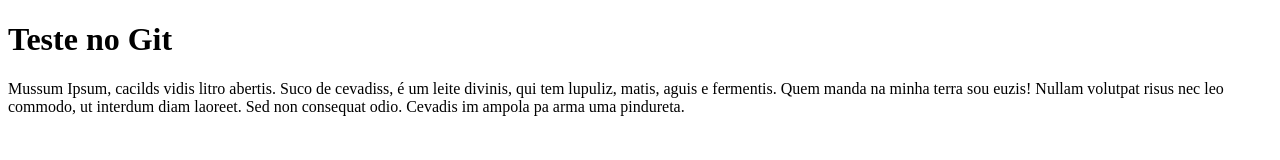
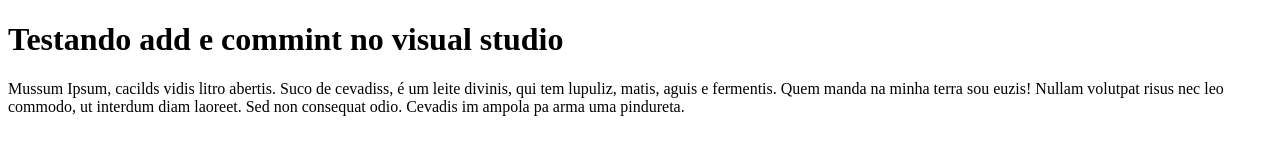
Before and after one commit to drakkefit/adriano-portfolio, a plain HTML site: page index.html in a window 1280 px wide. Drawn offline with Linux system fonts and the light colour scheme.

Commit message:
commit on "test visual"

```diff
--- a/index.html
+++ b/index.html
@@ -8,7 +8,7 @@
 </head>
 
 <body>
-    <h1>Teste no Git</h1>
+    <h1>Testando add e commint no visual studio</h1>
     <p>
         Mussum Ipsum, cacilds vidis litro abertis. Suco de cevadiss, é um leite divinis, qui tem lupuliz, matis, aguis e fermentis. Quem manda na minha terra sou euzis! Nullam volutpat risus nec leo commodo, ut interdum diam laoreet. Sed non consequat odio. Cevadis
         im ampola pa arma uma pindureta.
```
